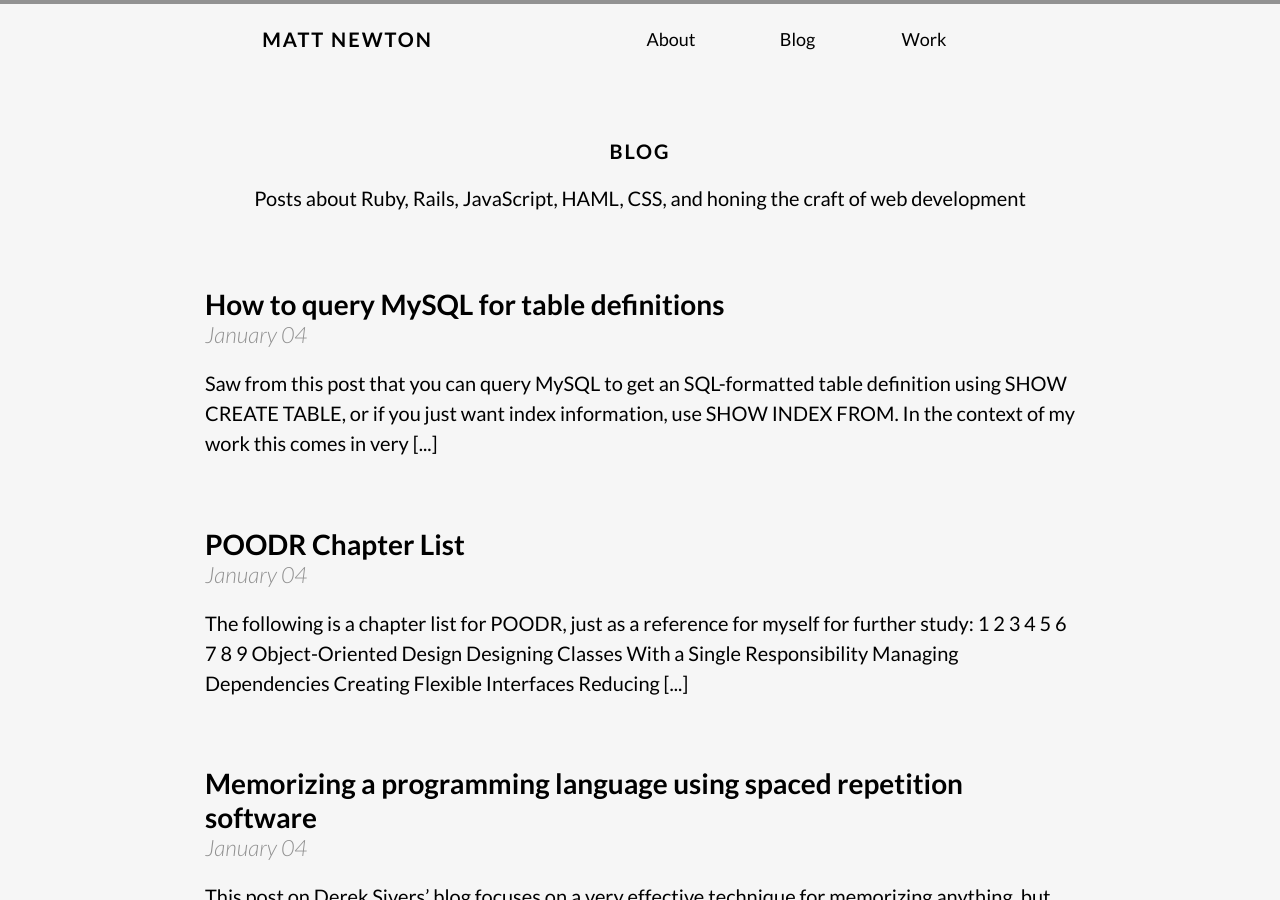
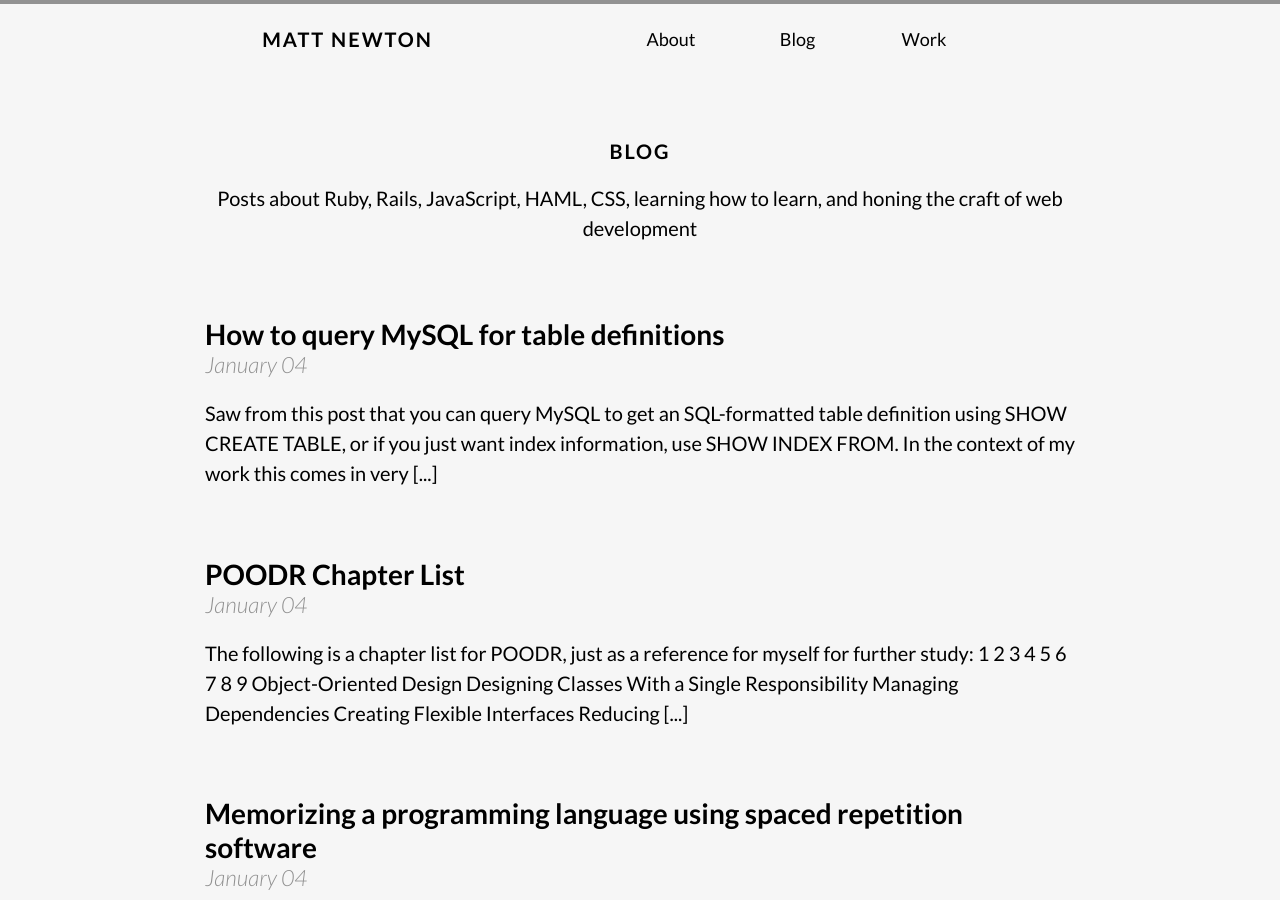
Before and after one commit to newton10471/newton10471.github.io, a Jekyll site: the page built from blog.html, in a window 1280 px wide and 900 px high. Built offline with Jekyll 4.4.1, drawn with Linux system fonts in a browser that asks for light colours; nearby versions of some CDN libraries; Markdown is read by kramdown in place of the engine named in the settings.

Commit message:
update blog intro text

```diff
--- a/blog.html
+++ b/blog.html
@@ -10,7 +10,7 @@
 
         <div class="bloghead">
             <h5>Blog</h5>
-            <p>Posts about Ruby, Rails, JavaScript, HAML, CSS, and honing the craft of web development</p>
+            <p>Posts about Ruby, Rails, JavaScript, HAML, CSS, learning how to learn, and honing the craft of web development</p>
         </div>
 
         <ul class="posts">
```
